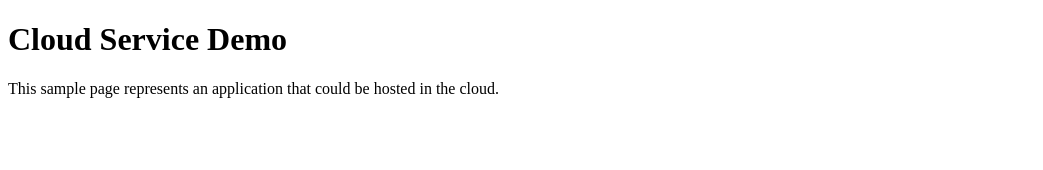
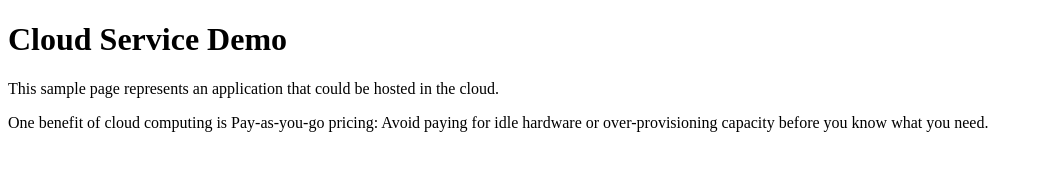
Before and after one commit to Dhruvin410/cloud-service-demo, a plain HTML site: page index.html in a window 1280 px wide. Shown: the whole page, without its empty margins (0-1043 px from the left). Drawn offline with Linux system fonts and the light colour scheme.

Commit message:
Describe a cloud computing benefit

```diff
--- a/index.html
+++ b/index.html
@@ -3,6 +3,8 @@
 <head><title>Cloud Service Demo</title></head>
 <body>
  <h1>Cloud Service Demo</h1>
+
  <p>This sample page represents an application that could be hosted in the cloud.</p>
+ <p>One benefit of cloud computing is Pay-as-you-go pricing: Avoid paying for idle hardware or over-provisioning capacity before you know what you need.</p>
 </body>
 </html>
```
